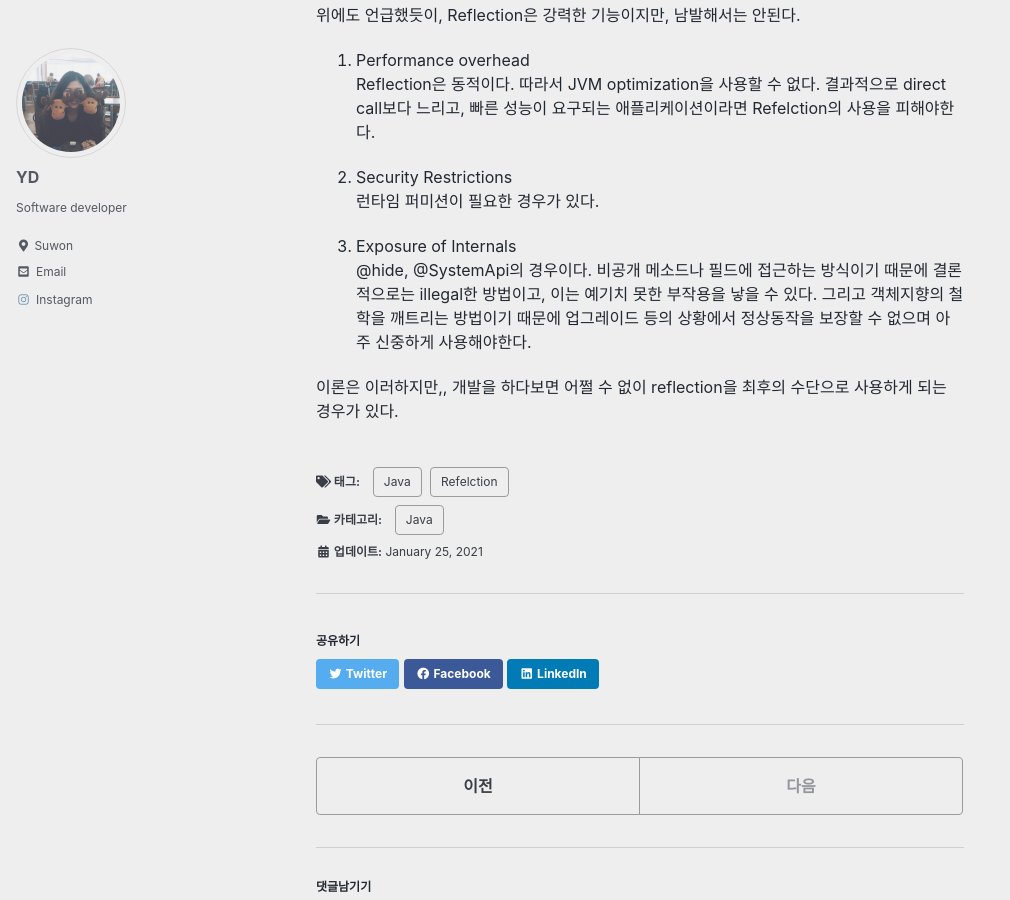
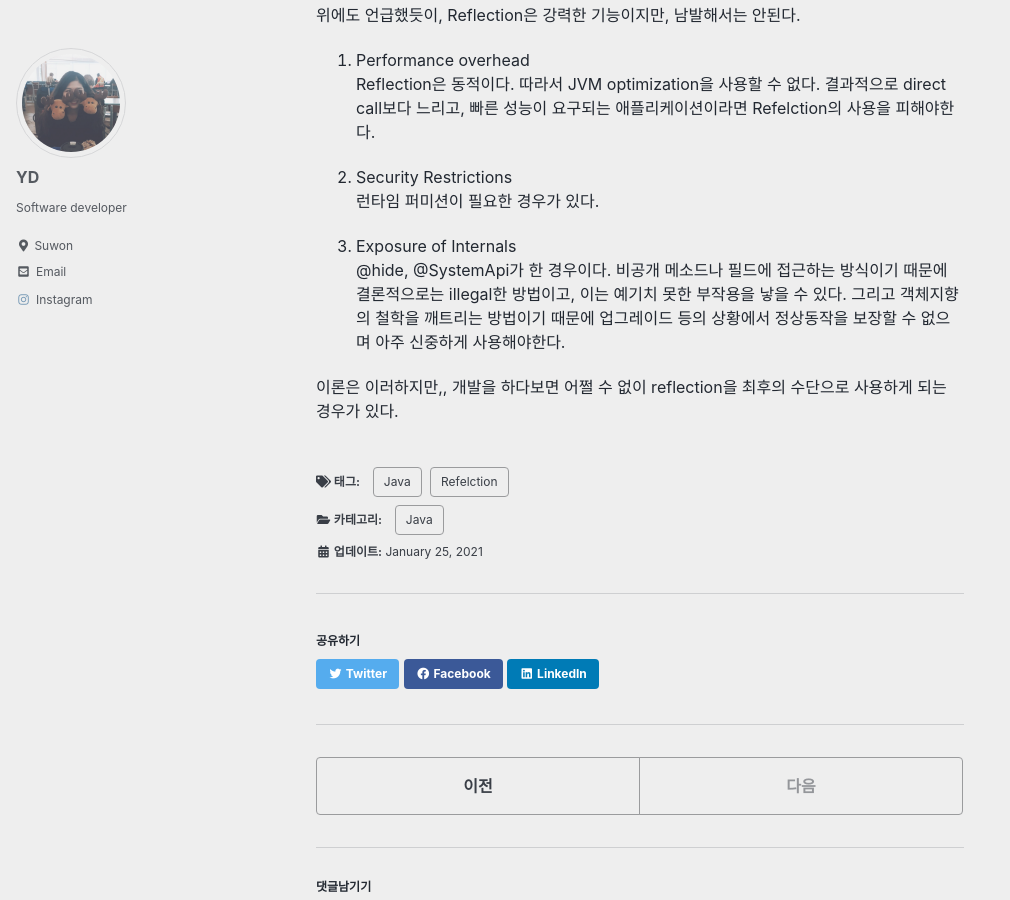
Before and after one commit to ydydydyc/ydydydy.github.io, a Jekyll site: the page built from _posts/2021/01/2021-01-25-what-is-reflection.md, in a window 1280 px wide and 900 px high, scrolled down 1174 px. Shown: the whole window, without its empty margins (0-1010 px from the left). Built offline with Jekyll 4.4.1, drawn with Linux system fonts in a browser that asks for light colours; cached includes are drawn as plain includes; comment, search, counter and statistics services are not loaded.

Commit message:
Update reflection

```diff
--- a/_posts/2021/01/2021-01-25-what-is-reflection.md
+++ b/_posts/2021/01/2021-01-25-what-is-reflection.md
@@ -50,6 +50,6 @@ Reflection은 동적이다. 따라서 JVM optimization을 사용할 수 없다.
 런타임 퍼미션이 필요한 경우가 있다.
 
 3. Exposure of Internals
-@hide, @SystemApi의 경우이다. 비공개 메소드나 필드에 접근하는 방식이기 때문에 결론적으로는 illegal한 방법이고, 이는 예기치 못한 부작용을 낳을 수 있다. 그리고 객체지향의 철학을 깨트리는 방법이기 때문에 업그레이드 등의 상황에서 정상동작을 보장할 수 없으며 아주 신중하게 사용해야한다.
+@hide, @SystemApi가 한 경우이다. 비공개 메소드나 필드에 접근하는 방식이기 때문에 결론적으로는 illegal한 방법이고, 이는 예기치 못한 부작용을 낳을 수 있다. 그리고 객체지향의 철학을 깨트리는 방법이기 때문에 업그레이드 등의 상황에서 정상동작을 보장할 수 없으며 아주 신중하게 사용해야한다.
 
 이론은 이러하지만,, 개발을 하다보면 어쩔 수 없이 reflection을 최후의 수단으로 사용하게 되는 경우가 있다.
```
